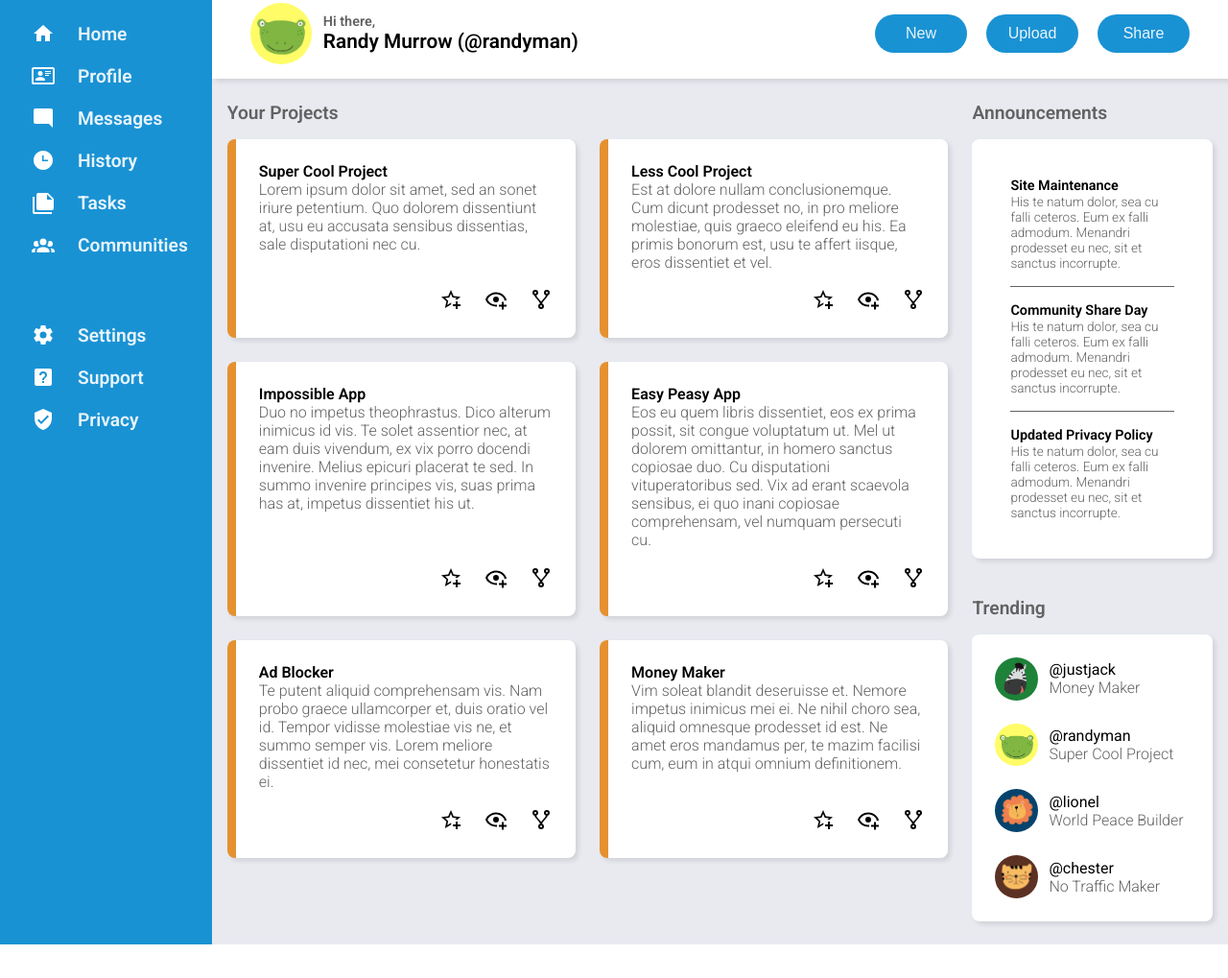
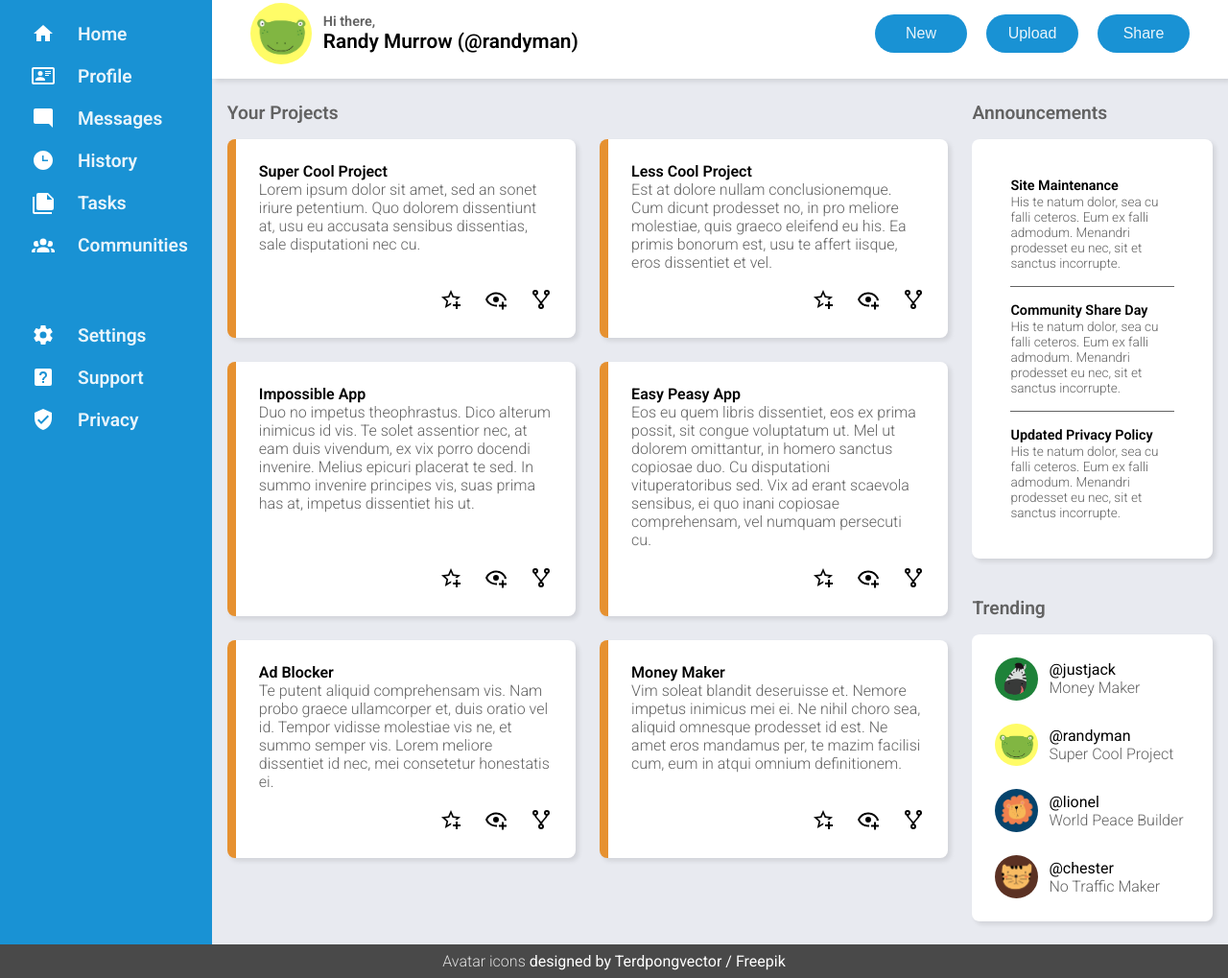
Before and after one commit to randymurrow/admin-dashboard, a plain HTML site: page index.html in a window 1280 px wide. Shown: the part 92-1111 px from the top of the page at 96% size. Before the commit the page ends 1076 px from the top, so only its background shows below. Drawn offline with Linux system fonts and the light colour scheme.

Commit message:
Add credit for creator of animal avatar vector graphics to bottom of page

```diff
--- a/index.html
+++ b/index.html
@@ -226,6 +226,10 @@
                         </li>
                     </ul>
             </div>
+        </div>
+        <div id="credit">
+                Avatar icons <a href="http://www.freepik.com">designed by Terdpongvector / Freepik</a>
+        </div>
     </div>
 </body>
 </html>
--- a/style.css
+++ b/style.css
@@ -3,6 +3,10 @@
     padding: 0;
     list-style: none;
     box-sizing: border-box;
+}
+
+a {
+    text-decoration: none;
 }
 
 body {
@@ -82,6 +86,7 @@ body {
     grid-template-areas:
         "side head"
         "side main"
+        "credit credit"
     ;
     height: 100vh;
 }
@@ -213,3 +218,18 @@ button {
     justify-self: end;
     word-spacing: 1.2rem;
 }
+
+#credit {
+    grid-area: credit;
+    background-color: #494949;
+    color: #dddddd;
+    text-align: center;
+    padding: .5rem;
+}
+
+#credit
+    a,
+    a:visited {
+    color: #fff;
+    font-weight: 400;
+}
```
